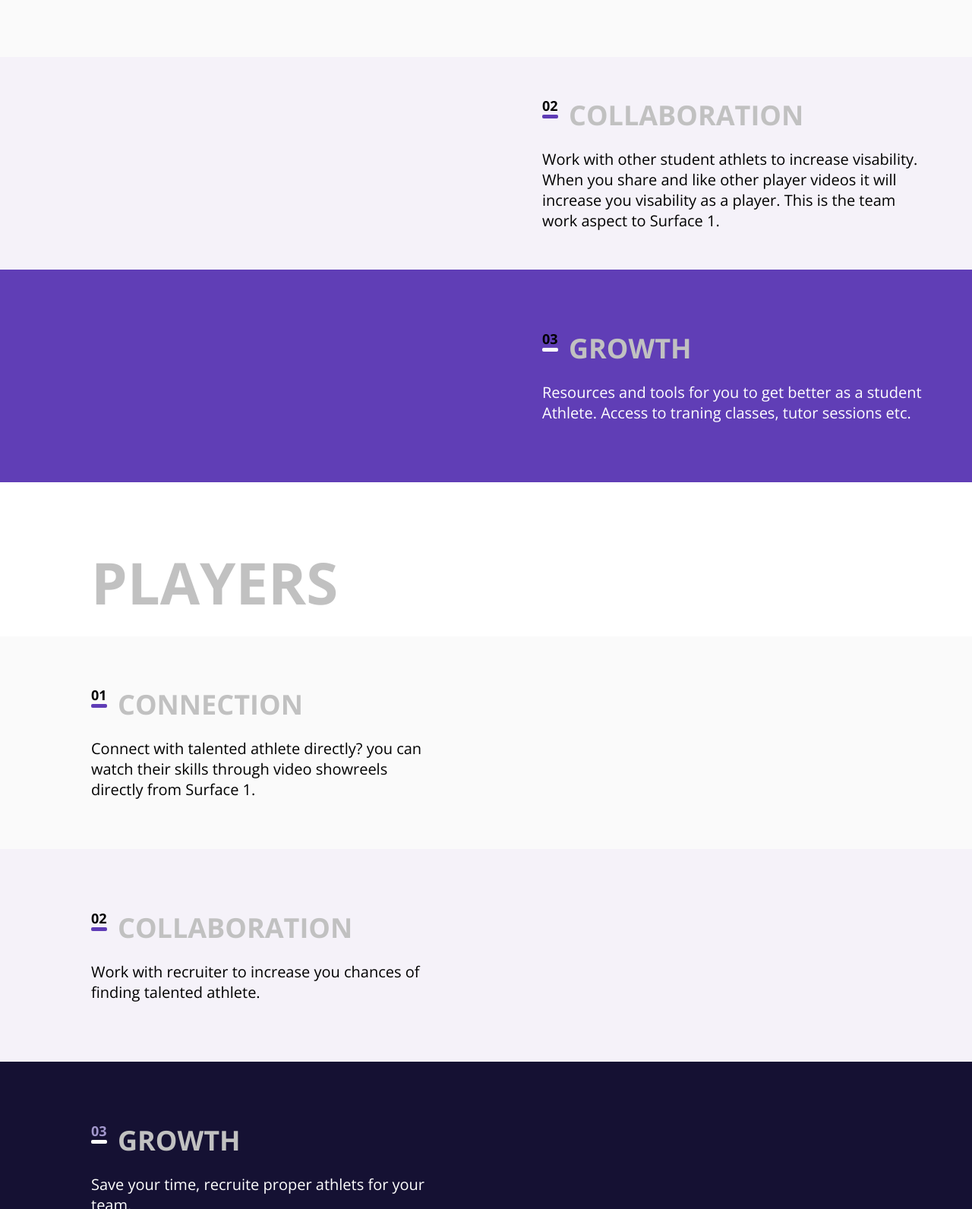
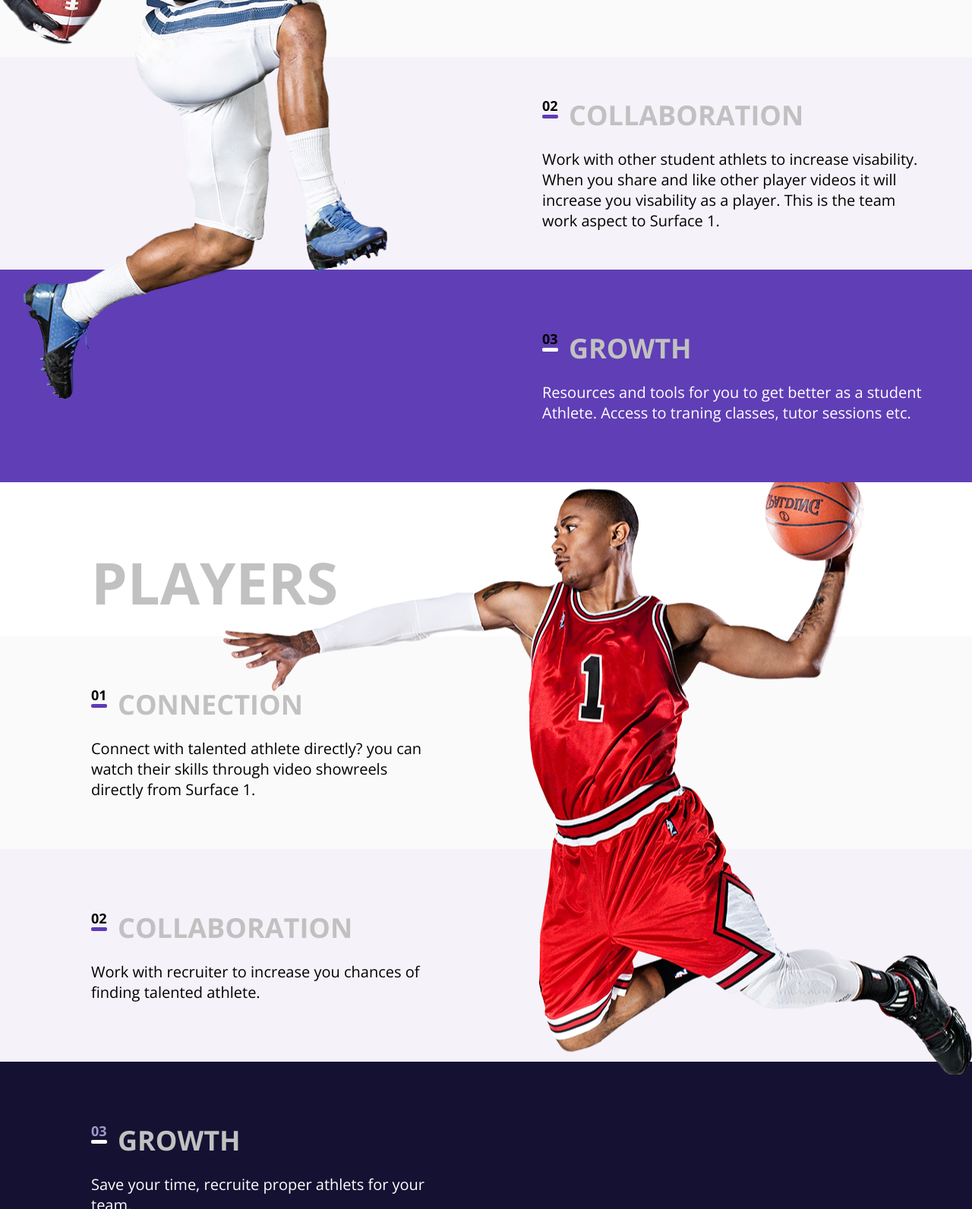
Before and after one commit to natashta/dipom-MQ, a plain HTML site: page index.html in a window 1280 px wide. Shown: the part 1208-2800 px from the top of the page at 76% size. Drawn offline with nearby package versions, Linux system fonts and the light colour scheme.

Commit message:
Update styles.css

```diff
--- a/css/styles.css
+++ b/css/styles.css
@@ -684,7 +684,7 @@ footer p {
   position: absolute;
   z-index: 1;
   content: "";
-  background: url("img/athlete_desktop.png?raw=true") no-repeat;
+  background: url("../img/athlete_desktop.png?raw=true") no-repeat;
   width: 60%;
   height: 1000px;
   left: 0;
@@ -694,7 +694,7 @@ footer p {
   position: absolute;
   z-index: 1;
   content: "";
-  background: url("img/player_desktop.png?raw=true") no-repeat right;
+  background: url("../img/player_desktop.png?raw=true") no-repeat right;
   width: 100%;
   height: 780px;
   right: 0;
```
